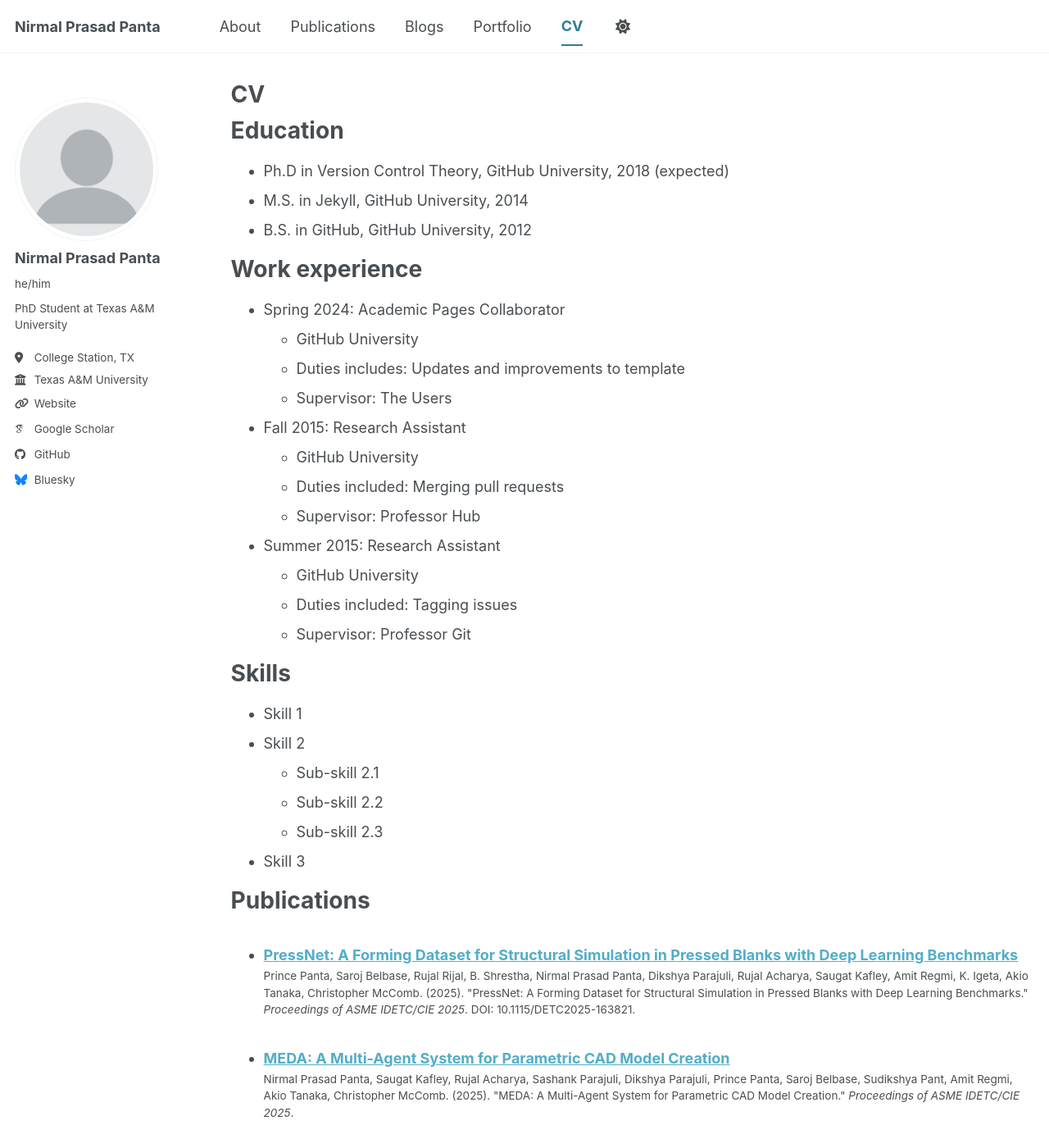
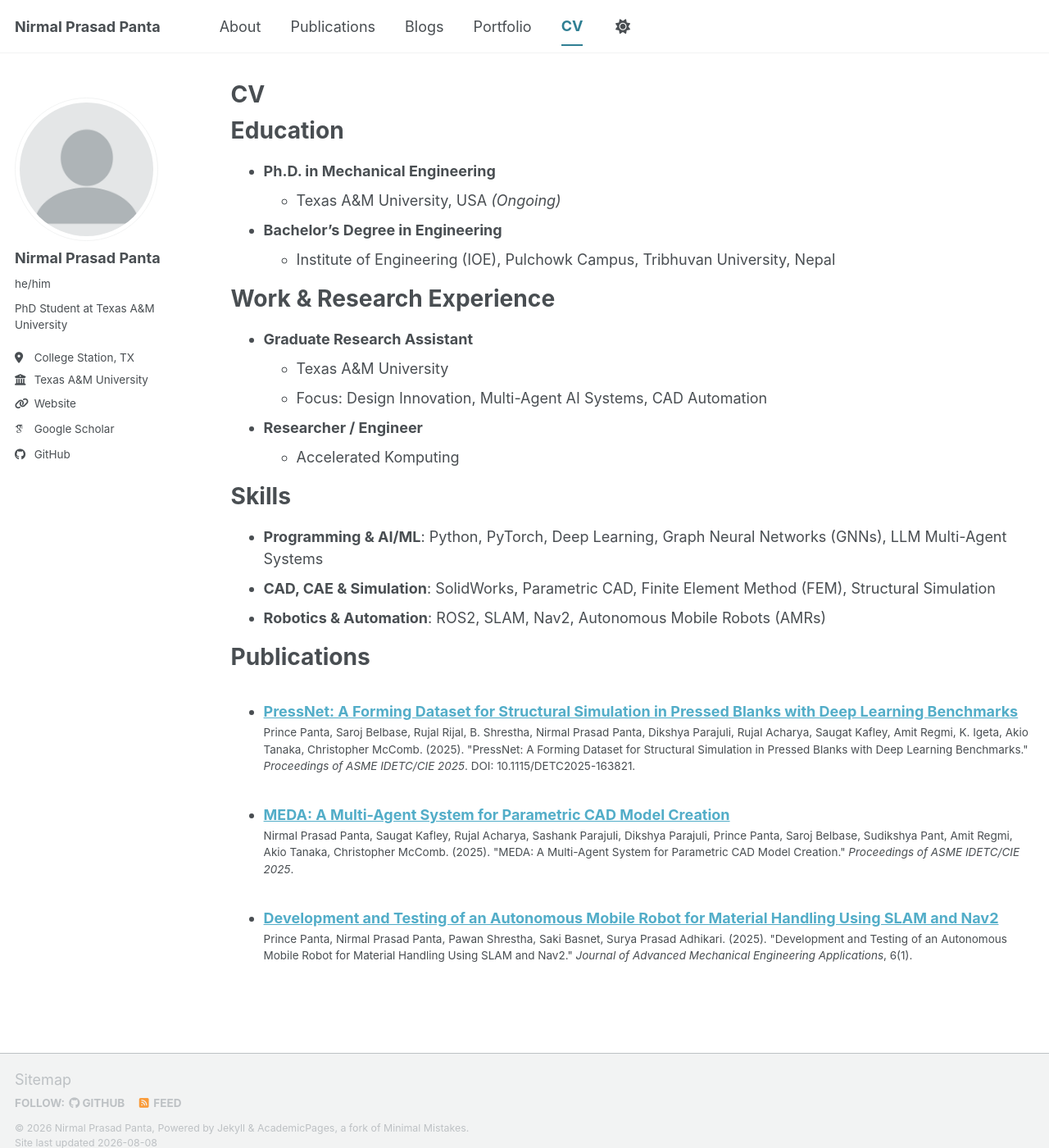
Before and after one commit to Niel-77/niel-77.github.io, a Jekyll site: the page built from _pages/cv.md, in a window 1280 px wide and 1400 px high. Shown: the whole window at 82% size. Built offline with Jekyll 4.4.1, drawn with Linux system fonts in a browser that asks for light colours; some web fonts are replaced; a script bundle is joined from its source files by our own code; library files that are not in the unit come from our copies; some of the changed text lies outside the part shown.

Commit message:
update cv minimally

```diff
--- a/_config.yml
+++ b/_config.yml
@@ -56,7 +56,7 @@ author:
 
   # Social media
   artstation       : # Username
-  bluesky          : "bsky.app" # Replace this with you Bluesky username
+  bluesky          : # Username
   facebook         : # Username
   flickr           : # Username
   foursquare       : # Username
--- a/_pages/cv.md
+++ b/_pages/cv.md
@@ -11,54 +11,30 @@ redirect_from:
 
 Education
 ======
-* Ph.D in Version Control Theory, GitHub University, 2018 (expected)
-* M.S. in Jekyll, GitHub University, 2014
-* B.S. in GitHub, GitHub University, 2012
+* **Ph.D. in Mechanical Engineering**
+  * Texas A&M University, USA *(Ongoing)*
+* **Bachelor's Degree in Engineering**
+  * Institute of Engineering (IOE), Pulchowk Campus, Tribhuvan University, Nepal
 
-Work experience
+Work & Research Experience
 ======
-* Spring 2024: Academic Pages Collaborator
-  * GitHub University
-  * Duties includes: Updates and improvements to template
-  * Supervisor: The Users
-
-* Fall 2015: Research Assistant
-  * GitHub University
-  * Duties included: Merging pull requests
-  * Supervisor: Professor Hub
-
-* Summer 2015: Research Assistant
-  * GitHub University
-  * Duties included: Tagging issues
-  * Supervisor: Professor Git
+* **Graduate Research Assistant**
+  * Texas A&M University
+  * Focus: Design Innovation, Multi-Agent AI Systems, CAD Automation
+* **Researcher / Engineer**
+  * Accelerated Komputing
 
 Skills
 ======
-* Skill 1
-* Skill 2
-  * Sub-skill 2.1
-  * Sub-skill 2.2
-  * Sub-skill 2.3
-* Skill 3
+* **Programming & AI/ML**: Python, PyTorch, Deep Learning, Graph Neural Networks (GNNs), LLM Multi-Agent Systems
+* **CAD, CAE & Simulation**: SolidWorks, Parametric CAD, Finite Element Method (FEM), Structural Simulation
+* **Robotics & Automation**: ROS2, SLAM, Nav2, Autonomous Mobile Robots (AMRs)
 
 Publications
 ======
-  <ul>{% for post in site.publications reversed %}
+{% assign sorted_publications = site.publications | sort: 'date' | reverse %}
+<ul>
+  {% for post in sorted_publications %}
     {% include archive-single-cv.html %}
-  {% endfor %}</ul>
-
-Talks
-======
-  <ul>{% for post in site.talks reversed %}
-    {% include archive-single-talk-cv.html  %}
-  {% endfor %}</ul>
-
-Teaching
-======
-  <ul>{% for post in site.teaching reversed %}
-    {% include archive-single-cv.html %}
-  {% endfor %}</ul>
-
-Service and leadership
-======
-* Currently signed in to 43 different slack teams
+  {% endfor %}
+</ul>
--- a/_pages/publications.html
+++ b/_pages/publications.html
@@ -11,11 +11,13 @@ author_profile: true
 
 {% include base_path %}
 
+{% assign sorted_publications = site.publications | sort: 'date' | reverse %}
+
 <!-- New style rendering if publication categories are defined -->
 {% if site.publication_category %}
   {% for category in site.publication_category  %}
     {% assign title_shown = false %}
-    {% for post in site.publications reversed %}
+    {% for post in sorted_publications %}
       {% if post.category != category[0] %}
         {% continue %}
       {% endif %}
@@ -27,7 +29,7 @@ author_profile: true
     {% endfor %}
   {% endfor %}
 {% else %}
-  {% for post in site.publications reversed %}
+  {% for post in sorted_publications %}
     {% include archive-single.html %}
   {% endfor %}
 {% endif %}
```
